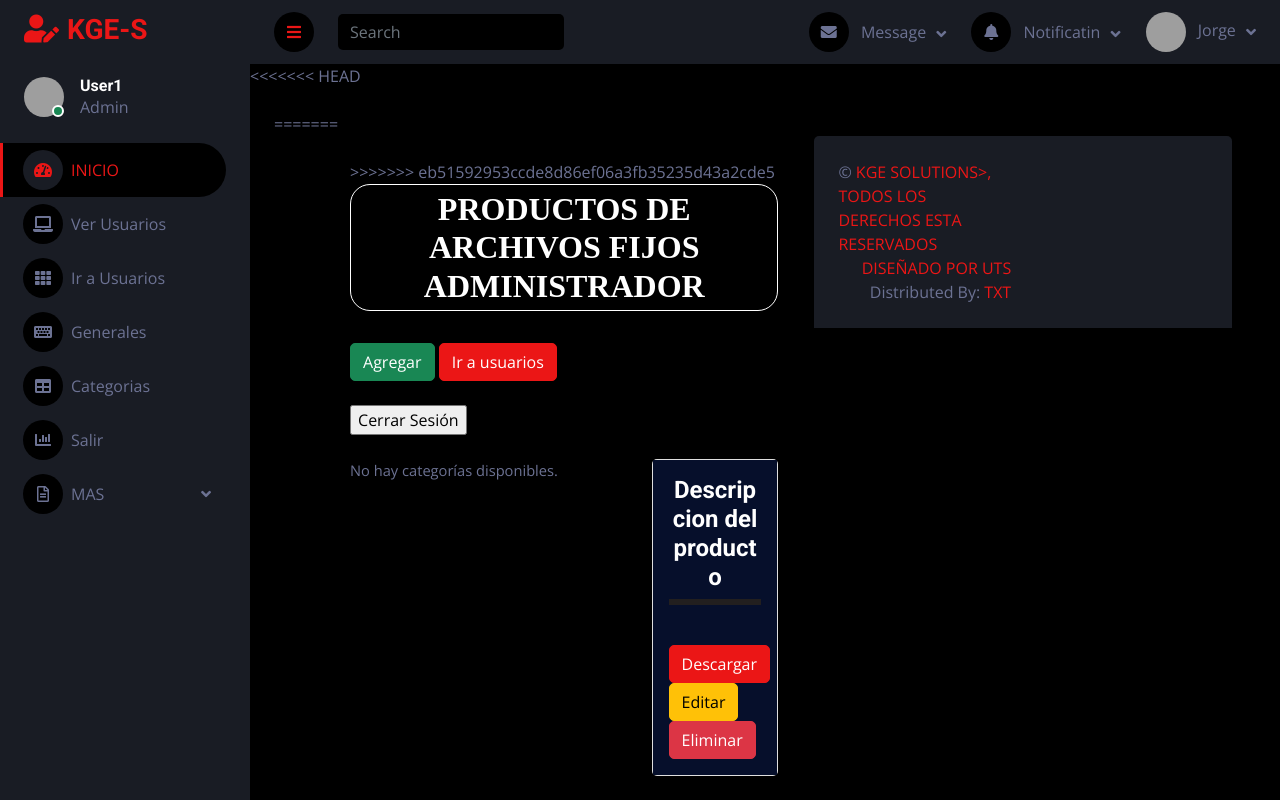
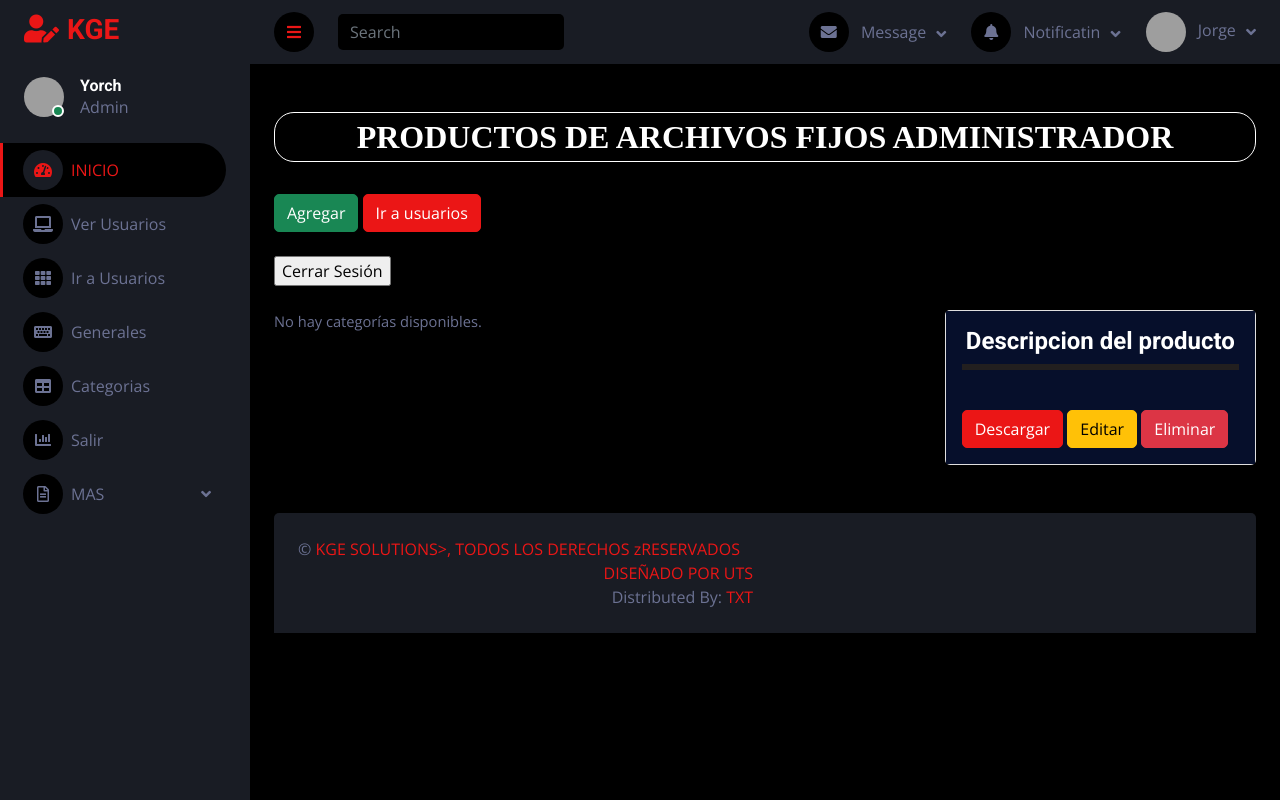
Before and after one commit to Orlando2605/KGE_SOLUTIONS, a PHP site: page /views/views_admin/index.php in a window 1280 px wide. Run offline with PHP 8.4, Linux system fonts and the light colour scheme; data that the repository does not hold is empty; some libraries are stand-ins or nearby versions; grey boxes are pictures that could not be loaded.

Commit message:
header y footer

```diff
--- a/includes/css/style.css
+++ b/includes/css/style.css
@@ -1,4 +1,4 @@
-/********** Template CSs **********/
+/********** Template CSS **********/
 :root {
     --primary: #EB1616;
     --secondary: #191C24;
--- a/includes/php/footer.php
+++ b/includes/php/footer.php
@@ -6,7 +6,7 @@
                 <div class="bg-secondary rounded-top p-4">
                     <div class="row">
                         <div class="col-12 col-sm-6 text-center text-sm-start">
-                            &copy; <a href="#">KGE SOLUTIONS>, TODOS LOS DERECHOS ESTA RESERVADOS
+                            &copy; <a href="#">KGE SOLUTIONS>, TODOS LOS DERECHOS zRESERVADOS
                         </div>
                         <div class="col-12 col-sm-6 text-center text-sm-end">
                             <!--/*** This template is free as long as you keep the footer author’s credit link/attribution link/backlink. If you'd like to use the template without the footer author’s credit link/attribution link/backlink, you can purchase the Credit Removal License from "https://htmlcodex.com/credit-removal". Thank you for your support. ***/-->
@@ -18,7 +18,7 @@
             </div>
             <!-- Footer End -->
         </div>
-
+        <!-- Content End -->
 
 
         <!-- Back to Top -->
--- a/includes/php/header.php
+++ b/includes/php/header.php
@@ -3,7 +3,7 @@
 
 <head>
     <meta charset="utf-8">
-    <title>KGE-SOLUTIONs</title>
+    <title>KGE-SOLUTIONS</title>
     <meta content="width=device-width, initial-scale=1.0" name="viewport">
     <meta content="" name="keywords">
     <meta content="" name="description">
@@ -36,7 +36,7 @@
         <!-- Spinner Start -->
         <div id="spinner" class="show bg-dark position-fixed translate-middle w-100 vh-100 top-50 start-50 d-flex align-items-center justify-content-center">
             <div class="spinner-border text-primary" style="width: 3rem; height: 3rem;" role="status">
-                <span class="sr-only">Cargando</span>
+                <span class="sr-only">Loading...</span>
             </div>
         </div>
         <!-- Spinner End -->
@@ -46,7 +46,7 @@
         <div class="sidebar pe-4 pb-3">
             <nav class="navbar bg-secondary navbar-dark">
                 <a href="index.html" class="navbar-brand mx-4 mb-3">
-                    <h3 class="text-primary"><i class="fa fa-user-edit me-2"></i>KGE-S</h3>
+                    <h3 class="text-primary"><i class="fa fa-user-edit me-2"></i>KGE</h3>
                 </a>
                 <div class="d-flex align-items-center ms-4 mb-4">
                     <div class="position-relative">
@@ -54,7 +54,7 @@
                         <div class="bg-success rounded-circle border border-2 border-white position-absolute end-0 bottom-0 p-1"></div>
                     </div>
                     <div class="ms-3">
-                        <h6 class="mb-0">User1</h6>
+                        <h6 class="mb-0">Yorch</h6>
                         <span>Admin</span>
                     </div>
                 </div>
@@ -72,7 +72,7 @@
                             <a href="signin.html" class="dropdown-item">Sign In</a>
                             <a href="signup.html" class="dropdown-item">Sign Up</a>
                             <a href="404.html" class="dropdown-item">404 Error</a>
-                            <a href="blank.html" class="dropdown-item">P blanco</a>
+                            <a href="blank.html" class="dropdown-item">Blank Page</a>
                         </div>
                     </div>
                 </div>
--- a/views/products/products.php
+++ b/views/products/products.php
@@ -10,7 +10,6 @@
 #    exit;
 #}
 ?>
-  c<!-- omentario1 -->
 
 <!DOCTYPE html>
 <html lang="es">
@@ -74,7 +73,7 @@
 
             </div>
             <div class="row">
-                <div class="col-md-12">
+                <div class="col-md-8">
                     <?php
                     // Conexión a la base de datos (reemplaza con tus propias credenciales)
                     $conexion = new mysqli("localhost", "root", "", "kge");
--- a/views/views_admin/index.php
+++ b/views/views_admin/index.php
@@ -45,7 +45,6 @@
     <!-- <link rel="stylesheet" href="../../includes/css/style.css"> -->
 </head>
 
-<<<<<<< HEAD
 <body>
     <br>
     <!-- Empieza el menu -->
@@ -53,10 +52,6 @@
     <!-- Termina el menu -->
 
     <div class="container-fluid position-relative d-flex p-4">
-=======
-<body id="fondo">
-    <div class="container"><br><br>
->>>>>>> eb51592953ccde8d86ef06a3fb35235d43a2cde5
         <div class="col-sm-12">
             <h2 style="text-align: center;" id="titulo">PRODUCTOS DE ARCHIVOS FIJOS ADMINISTRADOR</h2>
             <br>
```
